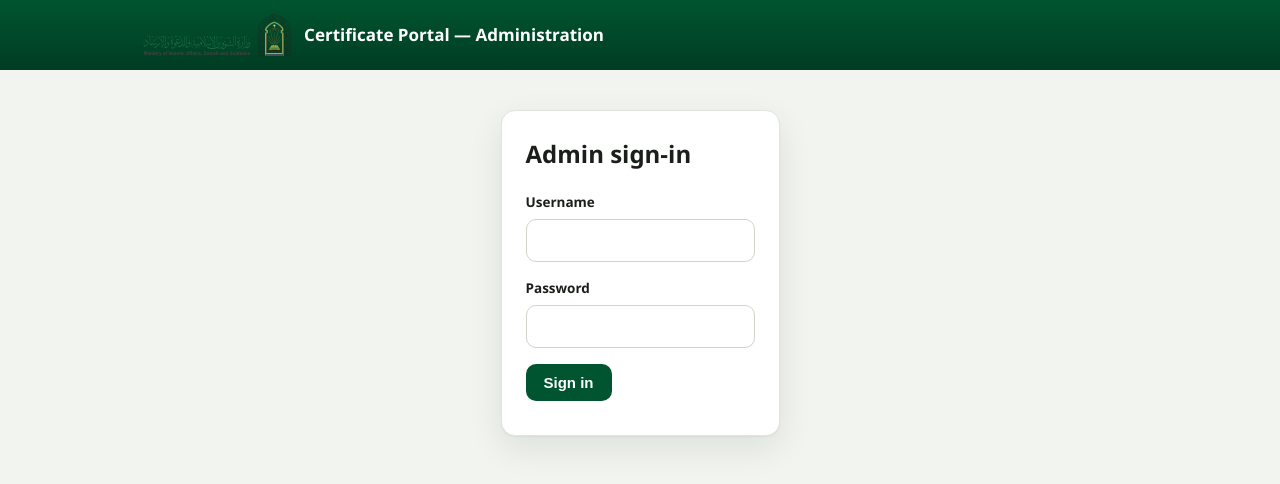
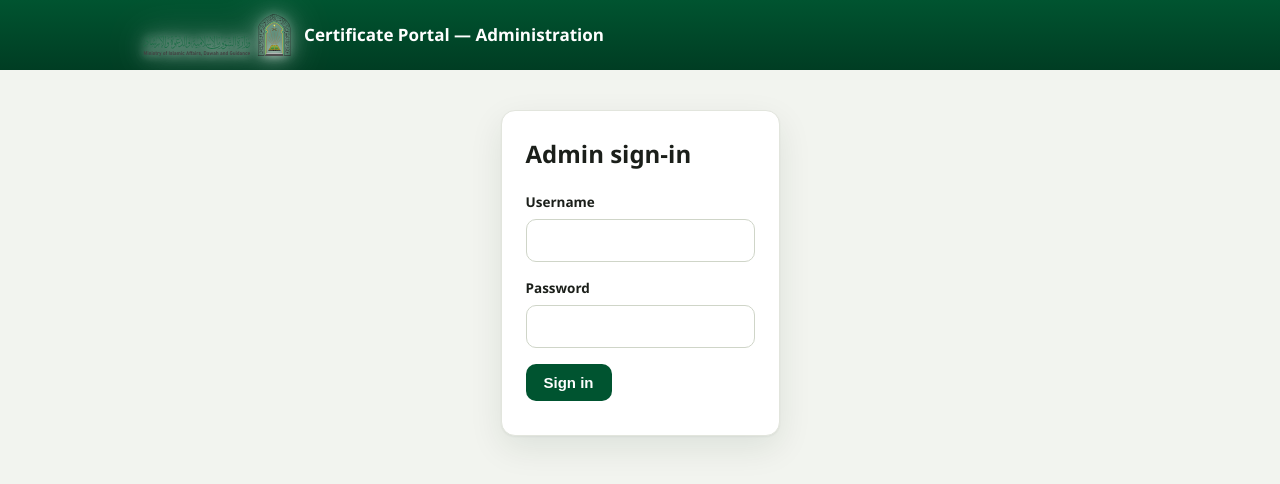
Before and after one commit to LTZam-Tech/certificat.Moia, a website: page public/admin.html in a window 1280 px wide. Drawn offline with Linux system fonts and the light colour scheme; no server answers.

Commit message:
Add soft foggy white glow behind logo instead of a hard box

```diff
--- a/public/style.css
+++ b/public/style.css
@@ -29,7 +29,12 @@ html[dir="rtl"] body{line-height:1.7}
 header.masthead{background:linear-gradient(180deg,var(--green-700),var(--green-900));color:#fff}
 .masthead-inner{max-width:1040px;margin:0 auto;padding:14px 22px;display:flex;flex-wrap:wrap;align-items:center;gap:10px 12px}
 .crest{flex:none;height:42px;display:flex;align-items:center;max-width:38vw}
-.crest img{height:100%;width:auto;max-width:100%;display:block}
+.crest img{height:100%;width:auto;max-width:100%;display:block;
+  filter:
+    drop-shadow(0 0 4px rgba(255,255,255,.85))
+    drop-shadow(0 0 10px rgba(255,255,255,.6))
+    drop-shadow(0 0 18px rgba(255,255,255,.35));
+}
 .titles{display:flex;flex-direction:column;gap:2px;min-width:0;flex:1 1 auto}
 .titles .mname{font-size:17px;font-weight:700;color:#fff;line-height:1.25}
 .titles .dept{font-size:12px;font-weight:500;color:#BFD8C7;margin-top:2px;display:flex;align-items:center;gap:8px}
```
